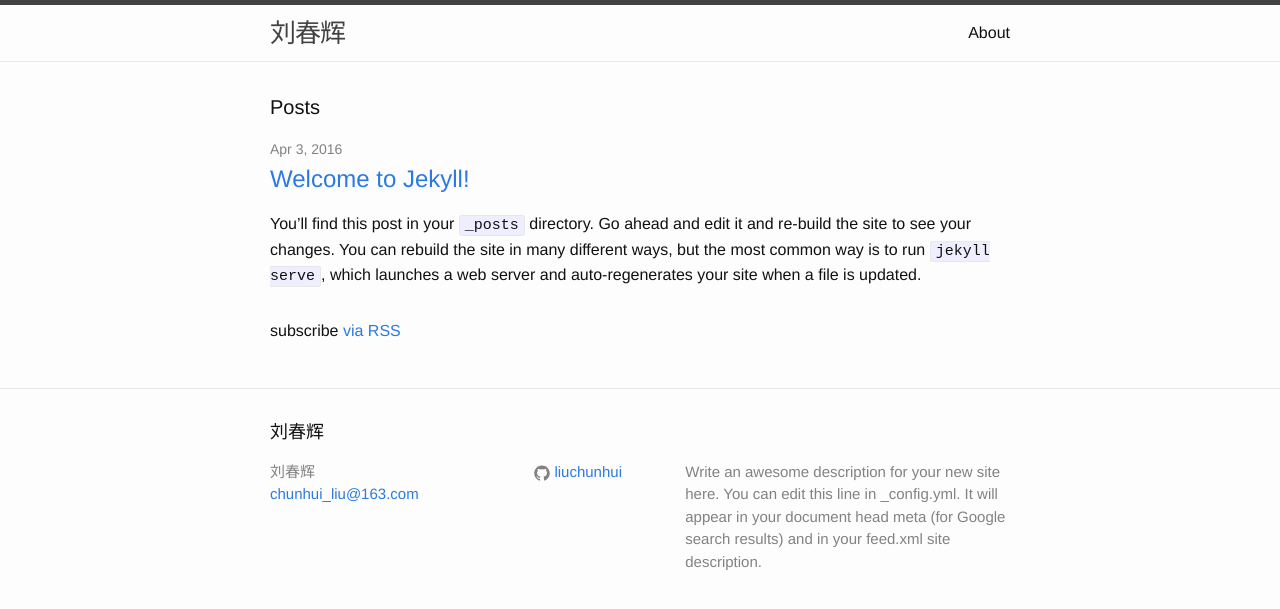
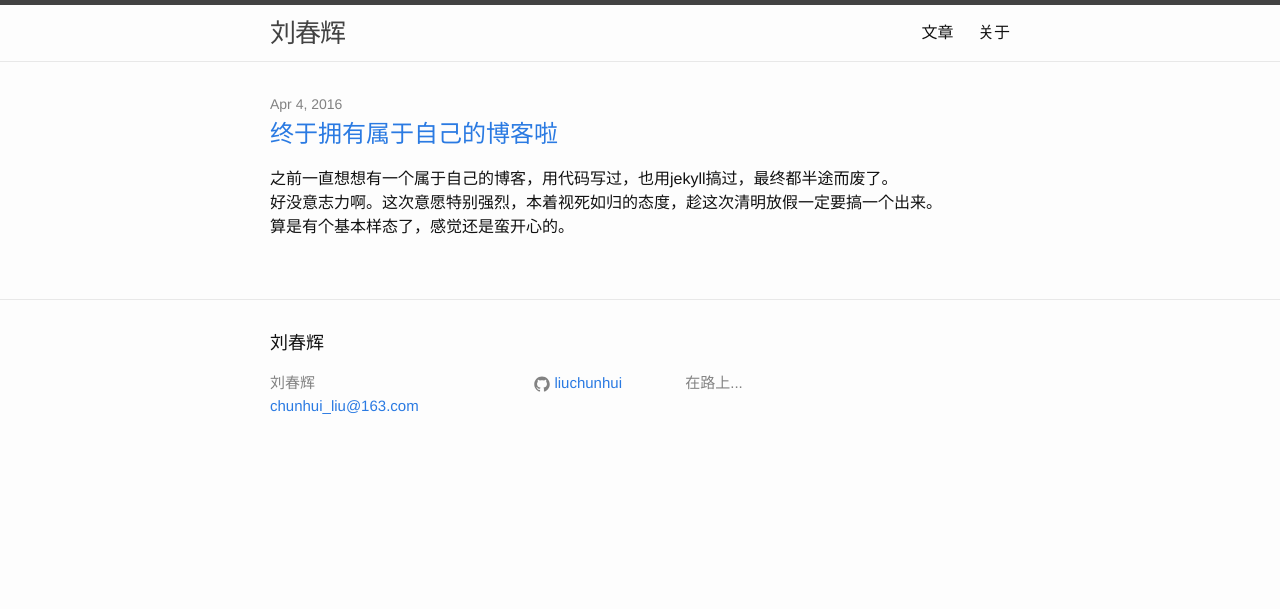
Before and after one commit to liuchunhui/liuchunhui.github.io, a Jekyll site: the page built from index.html, in a window 1280 px wide. Shown: the top 609 px of the page. Built offline with Jekyll 4.4.1, drawn with Linux system fonts in a browser that asks for light colours.

Commit message:
add first article

```diff
--- a/_config.yml
+++ b/_config.yml
@@ -9,13 +9,14 @@
 title: 刘春辉
 email: chunhui_liu@163.com
 description: > # this means to ignore newlines until "baseurl:"
-  Write an awesome description for your new site here. You can edit this
-  line in _config.yml. It will appear in your document head meta (for
-  Google search results) and in your feed.xml site description.
+  在路上...
 baseurl: "" # the subpath of your site, e.g. /blog
 url: "http://localhost:4000" # the base hostname & protocol for your site
+
 # twitter_username: jekyllrb
 github_username:  liuchunhui
 
 # Build settings
 markdown: kramdown
+#paginate: 5
+#paginate_path: "blog/page:num"
--- a/_layouts/page.html
+++ b/_layouts/page.html
@@ -4,7 +4,7 @@ layout: default
 <article class="post">
 
   <header class="post-header">
-    <h1 class="post-title">{{ page.title }}</h1>
+    <h2 class="post-title">{{ page.title }}</h2>
   </header>
 
   <div class="post-content">
--- /dev/null
+++ b/_posts/2016-04-04-first-article.md
@@ -0,0 +1,25 @@
+---
+layout: post
+title:  "终于拥有属于自己的博客啦"
+date:   2016-04-04 11:58:00 +0800
+categories: article
+---
+
+之前一直想想有一个属于自己的博客，用代码写过，也用jekyll搞过，最终都半途而废了。
+好没意志力啊。这次意愿特别强烈，本着视死如归的态度，趁这次清明放假一定要搞一个出来。
+算是有个基本样态了，感觉还是蛮开心的。
+
+就喜欢这个风格的，干净整洁，没有多余花哨的东西。
+在`关于`里添加了我最喜欢的《劝学》的一段，提升一下品味档次，哈~哈~哈~
+花60块钱去买了个域名，再加上，顿时高大上有木有。
+
+
+目前还存在的问题：
+1. 给文章加个tag后怎么展示出这些tag以及怎么根据这些tag分类文章
+2. 给文章搞个分类
+3. 文章展示条数
+4. markdowm语法不是很熟练
+5. 文章的时间标记，目前是在YAML头信息里写的，感觉每次都这么写的话好挫。
+
+随便写了一些，就算是一个开始。
+嗯，就这样。
--- a/_posts/2016-04-04-welcome-to-jekyll.markdown
+++ /dev/null
@@ -1,25 +0,0 @@
----
-layout: post
-title:  "Welcome to Jekyll!"
-date:   2016-04-04 01:09:33 +0800
-categories: jekyll update
----
-You’ll find this post in your `_posts` directory. Go ahead and edit it and re-build the site to see your changes. You can rebuild the site in many different ways, but the most common way is to run `jekyll serve`, which launches a web server and auto-regenerates your site when a file is updated.
-
-To add new posts, simply add a file in the `_posts` directory that follows the convention `YYYY-MM-DD-name-of-post.ext` and includes the necessary front matter. Take a look at the source for this post to get an idea about how it works.
-
-Jekyll also offers powerful support for code snippets:
-
-{% highlight ruby %}
-def print_hi(name)
-  puts "Hi, #{name}"
-end
-print_hi('Tom')
-#=> prints 'Hi, Tom' to STDOUT.
-{% endhighlight %}
-
-Check out the [Jekyll docs][jekyll-docs] for more info on how to get the most out of Jekyll. File all bugs/feature requests at [Jekyll’s GitHub repo][jekyll-gh]. If you have questions, you can ask them on [Jekyll Talk][jekyll-talk].
-
-[jekyll-docs]: http://jekyllrb.com/docs/home
-[jekyll-gh]:   https://github.com/jekyll/jekyll
-[jekyll-talk]: https://talk.jekyllrb.com/
--- a/_sass/_layout.scss
+++ b/_sass/_layout.scss
@@ -204,7 +204,7 @@
 }
 
 .post-title {
-    font-size: 42px;
+    font-size: 25px;
     letter-spacing: -1px;
     line-height: 1;
 
--- a/about/index.md
+++ b/about/index.md
@@ -1,15 +1,11 @@
 ---
 layout: page
-title: About
+title: 关于
 permalink: /about/
 ---
+吾尝终日而思矣，不如须臾之所学也。
+吾尝跂而望矣，不如登高之博见也。
+登高而招，臂非加长也，而见者远；顺风而呼，声非加疾也，而闻者彰。
+假舆马者，非利足也，而致千里；假舟楫者，非能水也，而绝江河。
 
-This is the base Jekyll theme. You can find out more info about customizing your Jekyll theme, as well as basic Jekyll usage documentation at [jekyllrb.com](http://jekyllrb.com/)
-
-You can find the source code for the Jekyll new theme at:
-{% include icon-github.html username="jglovier" %} /
-[jekyll-new](https://github.com/jglovier/jekyll-new)
-
-You can find the source code for Jekyll at
-{% include icon-github.html username="jekyll" %} /
-[jekyll](https://github.com/jekyll/jekyll)
+君子生非异也，善假于物也。
--- /dev/null
+++ b/blog/index.html
@@ -0,0 +1,5 @@
+---
+layout: blog_list
+title: 文章
+permalink: /blog/
+---
--- a/index.html
+++ b/index.html
@@ -3,8 +3,6 @@ layout: default
 ---
 
 <div class="home">
-
-  <h1 class="page-heading">Posts</h1>
 
   <ul class="post-list">
     {% for post in site.posts %}
@@ -14,11 +12,11 @@ layout: default
         <h2>
           <a class="post-link" href="{{ post.url | prepend: site.baseurl }}">{{ post.title }}</a>
         </h2>
+
+        <!-- 展示文章第一段 -->
         {{ post.excerpt | remove: '<p>' | remove: '</p>' }}
       </li>
     {% endfor %}
   </ul>
 
-  <p class="rss-subscribe">subscribe <a href="{{ "/feed.xml" | prepend: site.baseurl }}">via RSS</a></p>
-
 </div>
```
Also changed, not shown: _drafts/drafts-temp.md (renamed from _drafts/a-drafts-post.md, +5 -8 lines), _layouts/blog_list.html (added, +20 -0 lines), 1 other file.
